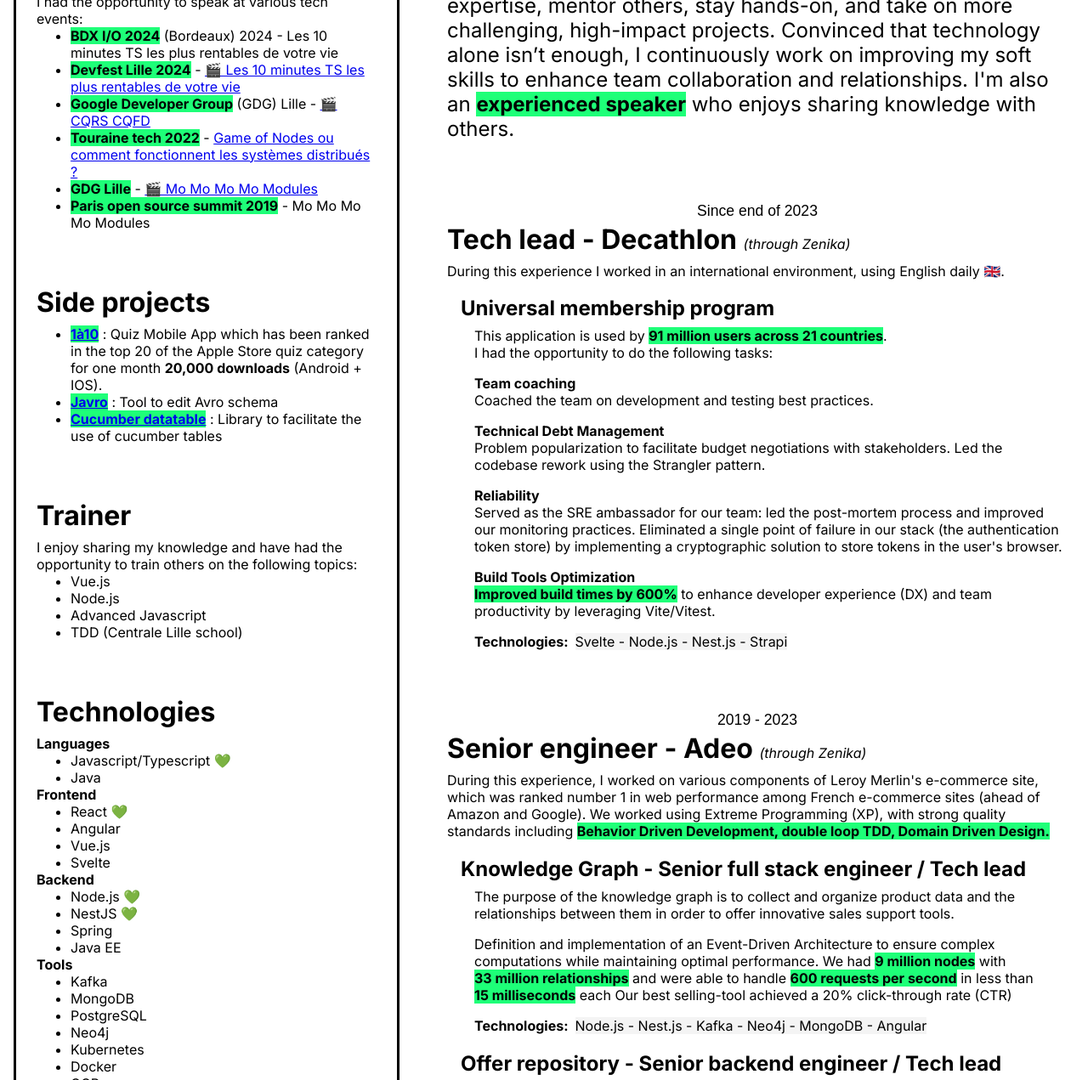
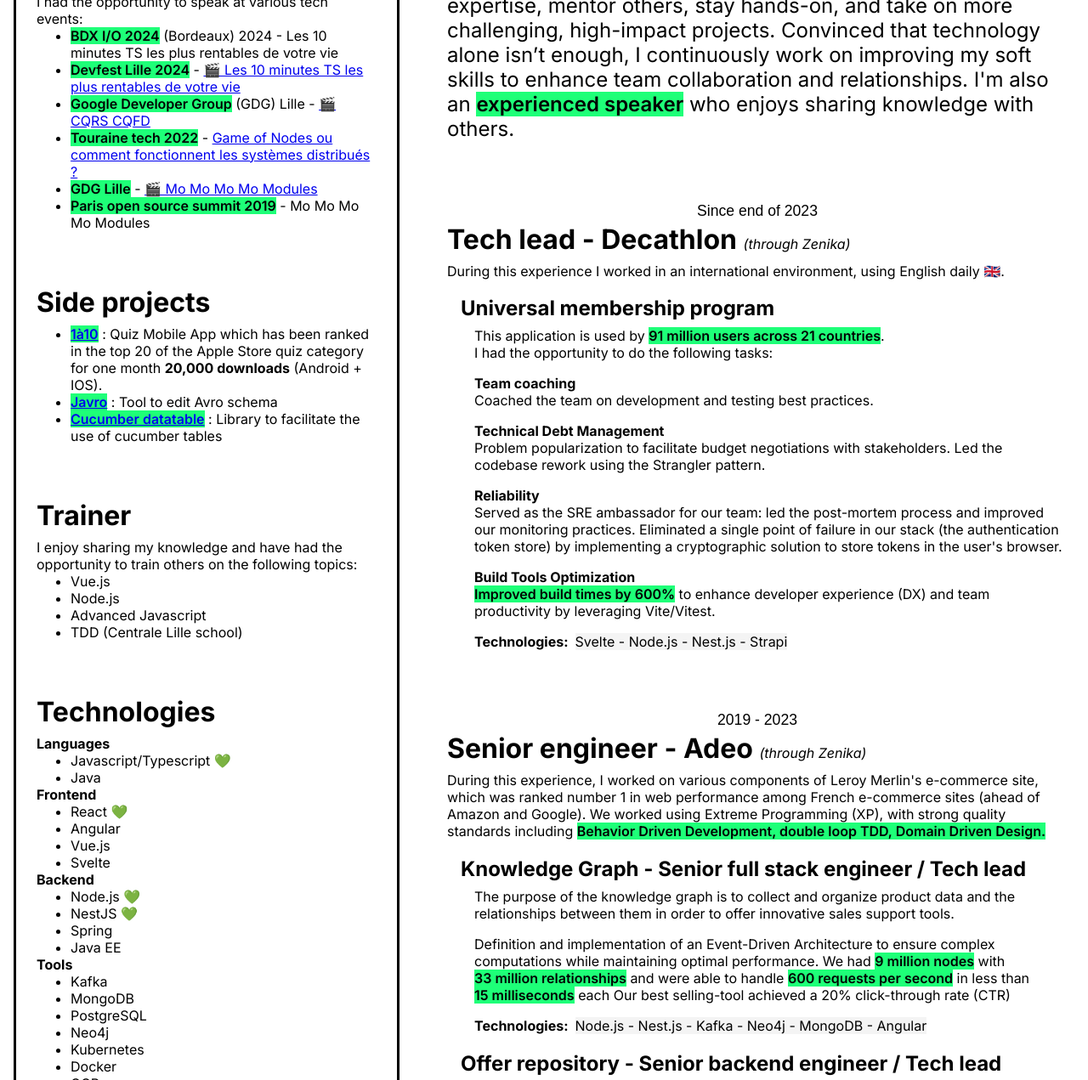
Before and after one commit to delphinaubin/resume, a website: page index.html in a window 1280 px wide. Shown: the part 527-1798 px from the top of the page at 85% size. Drawn offline with Linux system fonts and the light colour scheme; a web font is replaced by a local one.

Commit message:
feat: reduce highlighted text font-weight

```diff
--- a/index.html
+++ b/index.html
@@ -50,14 +50,14 @@
     <main>
       <div class="content">
         <section class="resume">
-          A <span class="bold">passionate software engineer</span> with
-          <span class="bold">14 years of experience </span>, aspiring to grow
+          A <span class="highlight">passionate software engineer</span> with
+          <span class="highlight">14 years of experience </span>, aspiring to grow
           into a staff engineer role. Eager to share expertise, mentor others,
           stay hands-on, and take on more challenging, high-impact projects.
           Convinced that technology alone isn’t enough, I continuously work on
           improving my soft skills to enhance team collaboration and
           relationships. I'm also an
-          <span class="bold">experienced speaker</span> who enjoys sharing
+          <span class="highlight">experienced speaker</span> who enjoys sharing
           knowledge with others.
         </section>
         <section class="experience">
@@ -72,7 +72,7 @@
           <h2>Universal membership program</h2>
           <p>
             This application is used by
-            <span class="bold">91 million users across 21 countries</span>.
+            <span class="highlight">91 million users across 21 countries</span>.
             <br />
             I had the opportunity to do the following tasks:
           </p>
@@ -93,7 +93,7 @@
           </p>
           <h3>Build Tools Optimization</h3>
           <p>
-            <span class="bold">Improved build times by 600%</span> to enhance
+            <span class="highlight">Improved build times by 600%</span> to enhance
             developer experience (DX) and team productivity by leveraging
             Vite/Vitest.
           </p>
@@ -113,7 +113,7 @@
             performance among French e-commerce sites (ahead of Amazon and
             Google). We worked using Extreme Programming (XP), with strong
             quality standards including
-            <span class="bold"
+            <span class="highlight"
               >Behavior Driven Development, double loop TDD, Domain Driven
               Design.</span
             >
@@ -127,11 +127,11 @@
           <p>
             Definition and implementation of an Event-Driven Architecture to
             ensure complex computations while maintaining optimal performance.
-            We had <span class="bold">9&nbsp;million nodes</span> with
-            <span class="bold">33&nbsp;million relationships</span> and were
+            We had <span class="highlight">9&nbsp;million nodes</span> with
+            <span class="highlight">33&nbsp;million relationships</span> and were
             able to handle
-            <span class="bold">600&nbsp;requests per second</span> in less than
-            <span class="bold">15&nbsp;milliseconds</span> each Our best
+            <span class="highlight">600&nbsp;requests per second</span> in less than
+            <span class="highlight">15&nbsp;milliseconds</span> each Our best
             selling-tool achieved a 20% click-through rate (CTR)
           </p>
           <div class="technologies">
@@ -142,10 +142,10 @@
           <p>
             We started from scratch to build the Offer Repository (the
             cornerstone of the Adeo marketplace). With tight
-            <span class="bold">deadlines : 5 months</span>, we had to be agile
+            <span class="highlight">deadlines : 5 months</span>, we had to be agile
             and pragmatic to deliver the project on time. At the end of the day,
             we were able to handle
-            <span class="bold"
+            <span class="highlight"
               >1,000 requests per second in less than 10 milliseconds and over
               2,000 updates per second</span
             >
@@ -197,13 +197,13 @@
             Angular to COBOL, Java, PHP, and Node.js providing me with a
             well-rounded technical perspective. It was also during this time
             that
-            <span class="bold"
+            <span class="highlight"
               >I developed a passion for software craftsmanship and agile
               methodologies.</span
             >
             On the business side, I had the opportunity to work with clients
             such as
-            <span class="bold"
+            <span class="highlight"
               >Société Générale, Mutuelle Sociale Agricole, Immochan, and Auchan
               Retail France.</span
             >
@@ -216,11 +216,11 @@
           I had the opportunity to speak at various tech events:
           <ul>
             <li>
-              <span class="bold">BDX I/O 2024</span> (Bordeaux) 2024 - Les 10
+              <span class="highlight">BDX I/O 2024</span> (Bordeaux) 2024 - Les 10
               minutes TS les plus rentables de votre vie
             </li>
             <li>
-              <span class="bold">Devfest Lille 2024</span> -
+              <span class="highlight">Devfest Lille 2024</span> -
               <a
                 target="_blank"
                 rel="noopener noreferrer"
@@ -229,7 +229,7 @@
               >
             </li>
             <li>
-              <span class="bold">Google Developer Group</span> (GDG) Lille -
+              <span class="highlight">Google Developer Group</span> (GDG) Lille -
               <a
                 target="_blank"
                 rel="noopener noreferrer"
@@ -238,7 +238,7 @@
               >
             </li>
             <li>
-              <span class="bold">Touraine tech 2022</span> -
+              <span class="highlight">Touraine tech 2022</span> -
               <a
                 target="_blank"
                 rel="noopener noreferrer"
@@ -248,7 +248,7 @@
               >
             </li>
             <li>
-              <span class="bold">GDG Lille</span> -
+              <span class="highlight">GDG Lille</span> -
               <a
                 target="_blank"
                 rel="noopener noreferrer"
@@ -257,7 +257,7 @@
               >
             </li>
             <li>
-              <span class="bold">Paris open source summit 2019</span> - Mo Mo Mo
+              <span class="highlight">Paris open source summit 2019</span> - Mo Mo Mo
               Mo Modules
             </li>
           </ul>
@@ -266,7 +266,7 @@
           <h1>Side projects</h1>
           <ul>
             <li>
-              <span class="bold">
+              <span class="highlight">
                 <a
                   target="_blank"
                   rel="noopener noreferrer"
@@ -279,7 +279,7 @@
               + IOS).
             </li>
             <li>
-              <span class="bold">
+              <span class="highlight">
                 <a
                   target="_blank"
                   rel="noopener noreferrer"
@@ -291,7 +291,7 @@
             </li>
 
             <li>
-              <span class="bold">
+              <span class="highlight">
                 <a
                   target="_blank"
                   rel="noopener noreferrer"
--- a/style.css
+++ b/style.css
@@ -121,9 +121,9 @@
   padding-inline: 1rem;
 }
 
-.bold {
+.highlight {
   background-color: var(--primary-color);
-  font-weight: bold;
+  font-weight: 600;
 }
 
 section {
```
